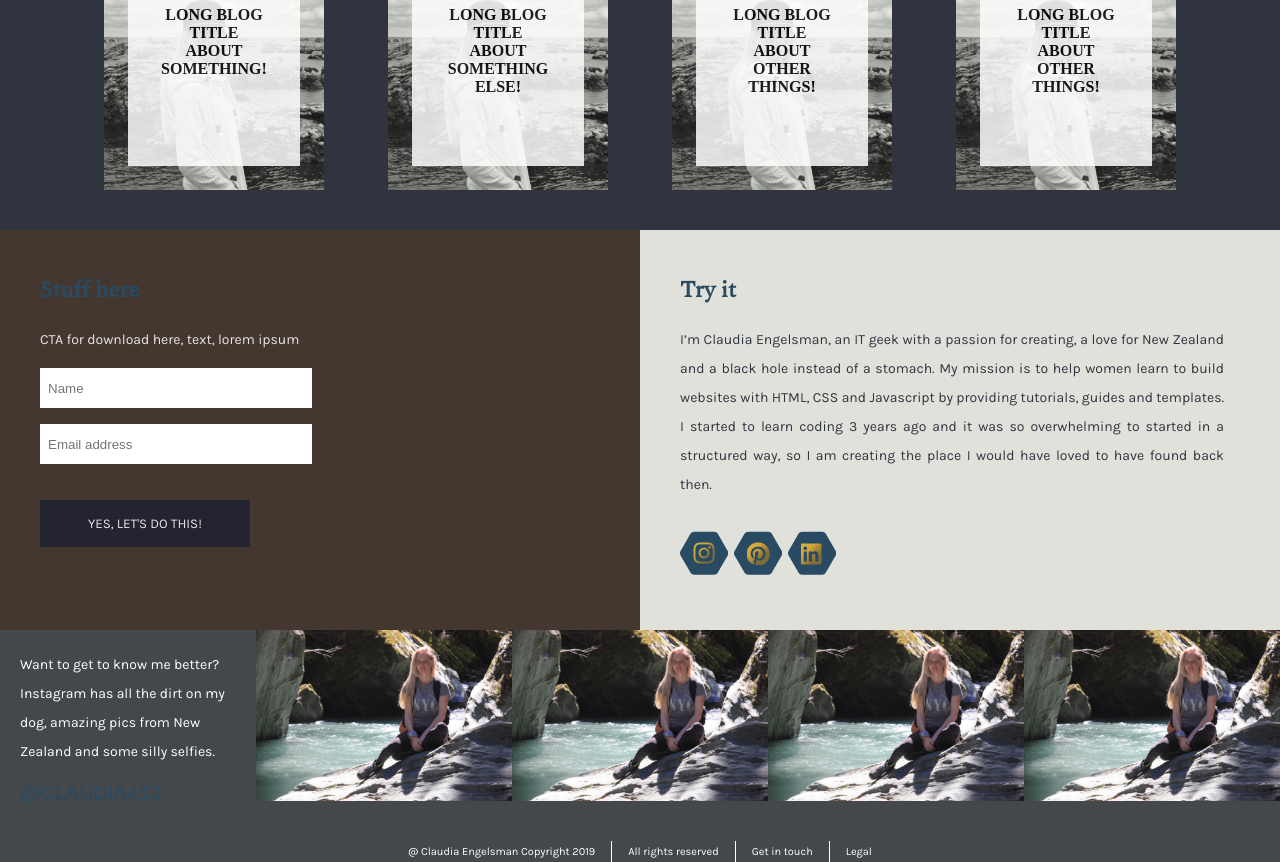
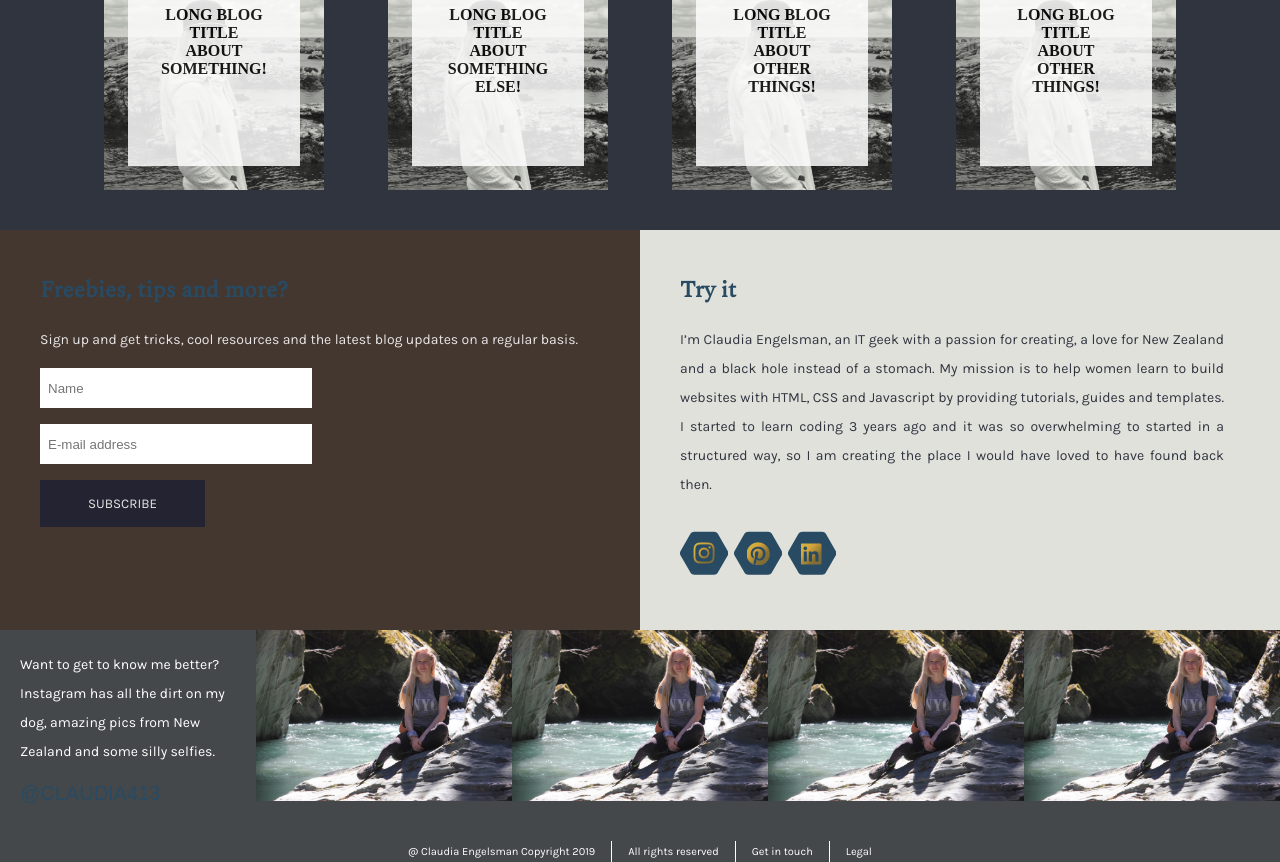
Before and after one commit to Claudia413/supreme-octo-fun, a Vue app: page /#/ in a window 1280 px wide. Shown: the part 1610-2472 px from the top of the page. Built offline with nearby package versions, Linux system fonts and the light colour scheme.

Commit message:
Add newsletter sign up with mailchimp

```diff
--- a/src/assets/main.scss
+++ b/src/assets/main.scss
@@ -48,7 +48,7 @@ h4 {
     font-weight: 600;
 }
 
-button {
+button, .button {
     font-family: 'Karla', sans-serif;
     text-transform: uppercase;
 }
@@ -66,7 +66,7 @@ p {
     }
 }
 
-button {
+button, .button {
    border: none;
    background-color: $primary-color;
    padding: 16px 48px;
--- /dev/null
+++ b/src/components/NewsletterSignUp.vue
@@ -0,0 +1,50 @@
+<template>
+	<div class="sign-up">
+		<form action="https://claudiaengelsman.us3.list-manage.com/subscribe/post" method="POST">
+            <input type="hidden" name="u" value="629c031bdb910f99adde2fc0f">
+            <input type="hidden" name="id" value="d3e968d617">
+
+            <input type="text"
+                   name="MERGE1"
+                   id="MERGE1"
+                   size="25"
+                   value=""
+                   placeholder="Name"
+                   class="sign-up">
+            <input type="email"
+                   autocapitalize="off"
+                   autocorrect="off"
+                   name="MERGE0"
+                   id="MERGE0"
+                   size="25"
+                   value=""
+                   placeholder="E-mail address"
+                   class="sign-up">
+            <input type="submit" value="Subscribe" class="button mt-2">
+		</form>
+	</div>
+</template>
+
+<script>
+export default {
+	name: "NewsletterSignUpForm"
+};
+</script>
+
+<!-- Add "scoped" attribute to limit CSS to this component only -->
+<style scoped lang="scss">
+@import "../assets/_variables.scss";
+
+form {
+    .sign-up {
+		display: block;
+		border: none;
+		height: 24px;
+		width: 256px;
+		color: $primary-bright;
+		margin-bottom: 16px;
+		padding: 8px;
+	}
+}
+
+</style>
--- a/src/views/Home.vue
+++ b/src/views/Home.vue
@@ -8,7 +8,7 @@
 			class="intro-pic img-block">
 		<section class="intro-text text-block menu-padding">
 			<h3>About</h3>
-			<p>Hi, hi, I'm Claudia and I want to help you learn how to build websites. A mere 3 years ago I switched from a job in purchasing to a developer position without any prior coding knowledge. While that didn’t happen overnight, I was earning a salary as a developer within a month of quitting. The best part: I want to help you do the same!</p>
+			<p>Hi, hi, I'm Claudia and I want to help you learn how to build websites. A mere 3 years ago I switched from a job in purchasing to a developer position without any prior coding knowledge. While that didn’t happen overnight, I was earning a salary as a developer within a month of quitting. The best part: I can help you do the same.</p>
 			<!-- Without any prior experience. I will help you to do the same by sharing everything I’ve learned, and help you find inspiration and stay motivated to start creating your own websites from scratch. -->
 			<!-- <p>P.S. If you get lost anywhere, just use the compass on the right!</p> -->
 			<button class="mt-2">More about me</button>
@@ -53,11 +53,9 @@
 			</div>
 		</section>
 		<section class="freebie-text text-block">
-			<h3>Stuff here</h3>
-			<p class="text-darkbg">CTA for download here, text, lorem ipsum</p>
-			<input type="text" title="name" placeholder="Name" class="sign-up">
-			<input type="email" title="email address" placeholder="Email address" class="sign-up">
-			<button class="mt-2">Yes, let's do this!</button>
+			<h3>Freebies, tips and more?</h3>
+			<p class="text-darkbg">Sign up and get tricks, cool resources and the latest blog updates on a regular basis.</p>
+			<NewsletterSignUp/>
 		</section>
 		<section class="bio-link-text text-block menu-padding">
 			<h3>Try it</h3>
@@ -76,6 +74,7 @@ import HeaderAnimation from "@/components/HeaderAnimation.vue";
 import MenuSlide from "@/components/MenuSlide.vue";
 import SocialIconBar from "@/components/SocialIconBar.vue";
 import TextSlider from "@/components/TextSlider.vue";
+import NewsletterSignUp from "@/components/NewsletterSignUp.vue"
 
 export default {
 	name: "home",
@@ -88,7 +87,8 @@ export default {
 		HeaderAnimation,
 		MenuSlide,
 		SocialIconBar,
-		TextSlider
+		TextSlider,
+		NewsletterSignUp
 	},
 	methods: {
 	}
@@ -229,15 +229,7 @@ export default {
 .freebie-text {
 	grid-area: freebie-text;
 	background-color: $secondary-color;
-	.sign-up {
-		display: block;
-		border: none;
-		height: 24px;
-		width: 256px;
-		color: $primary-bright;
-		margin-bottom: 16px;
-		padding: 8px;
-	}
+
 	@media only screen and (max-width: 768px) {
 		display: flex;
 		flex-direction: column;
```
